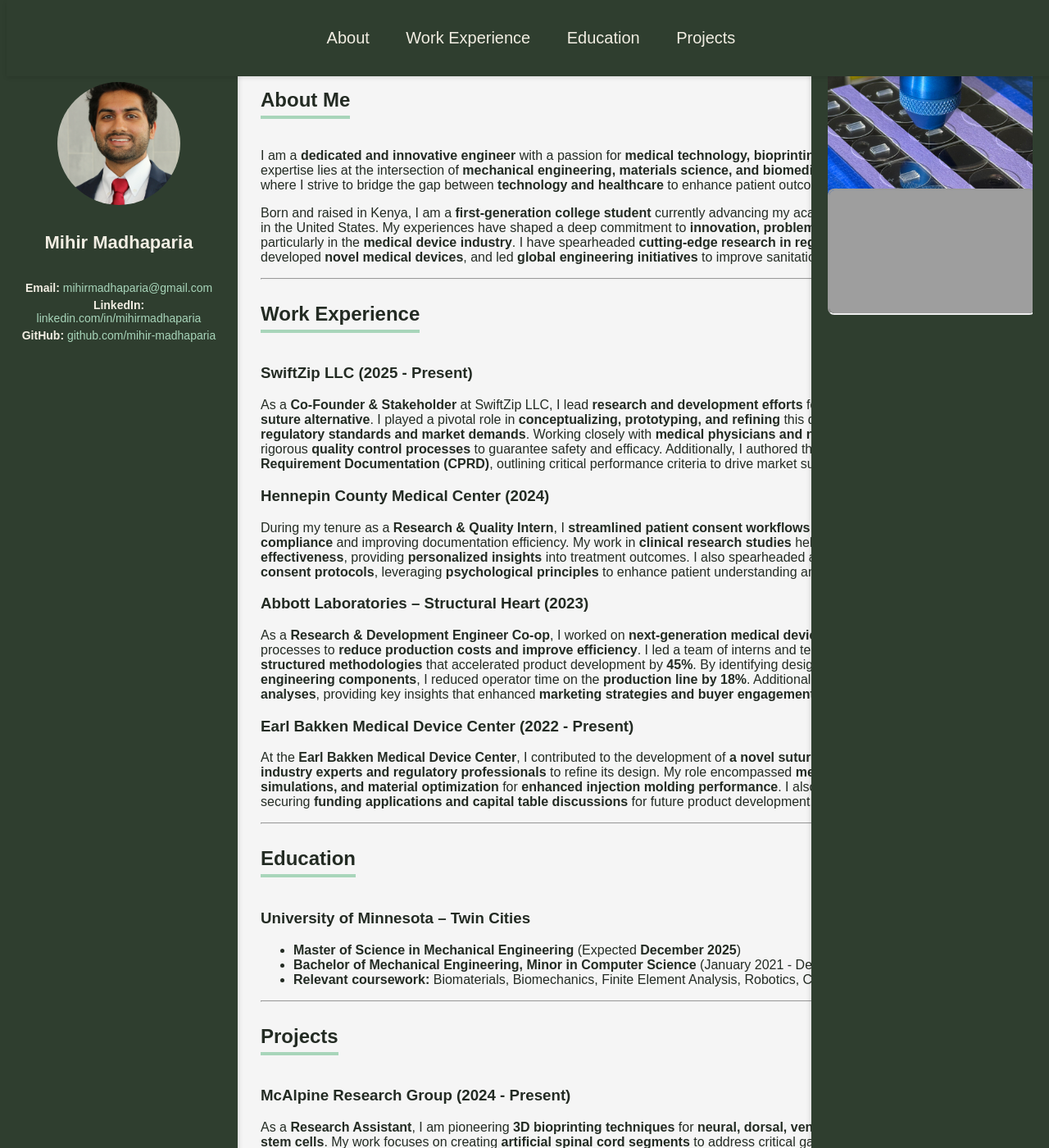
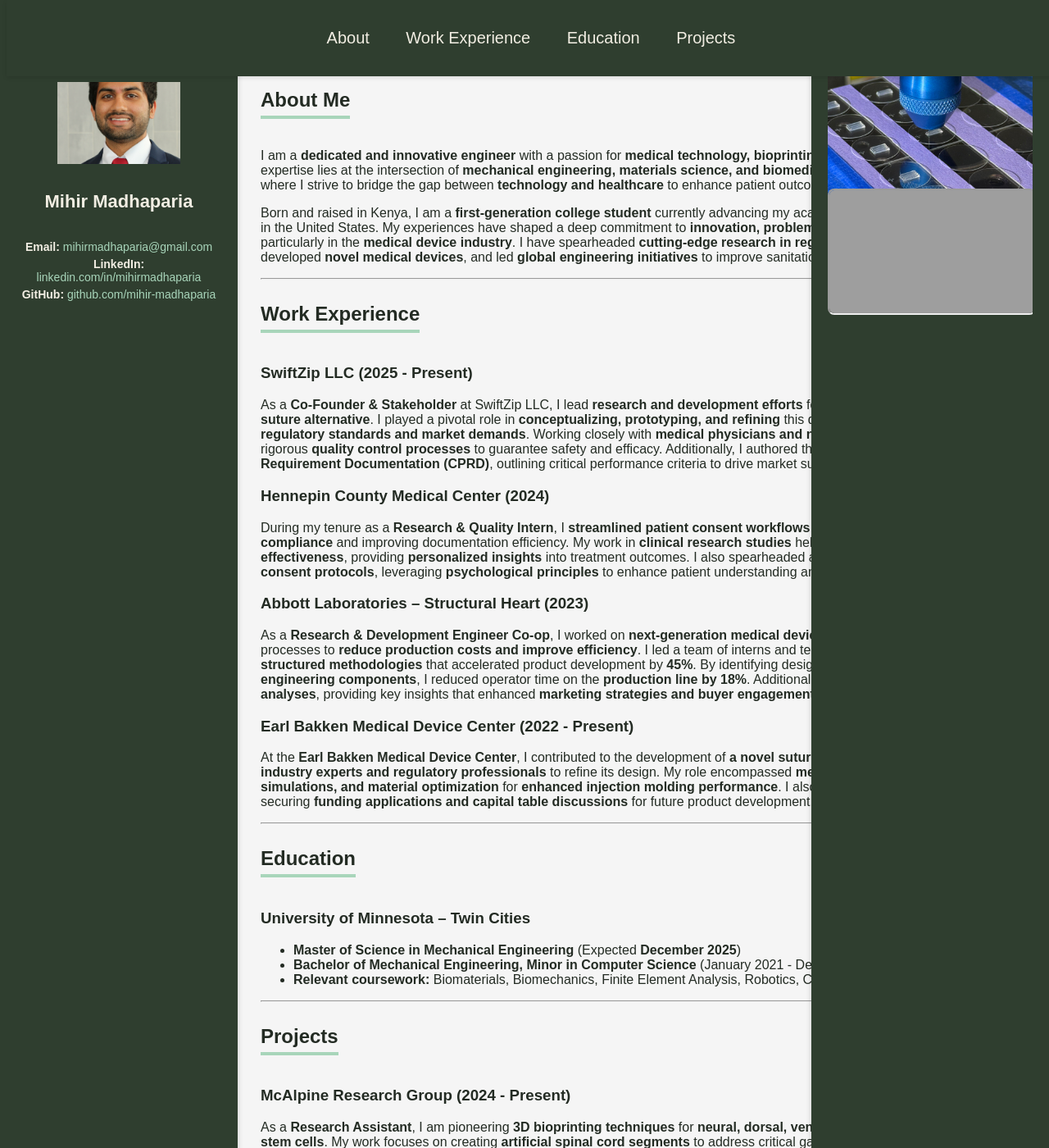
Before and after one commit to mihirmadhaparia/mihirmadhaparia.github.io, a Jekyll site: the page built from README.md, in a window 1280 px wide and 1400 px high. Shown: the whole window at 82% size. Built offline with Jekyll 4.4.1, drawn with Linux system fonts in a browser that asks for light colours; our own code applies the rules of GitHub Pages for plain Markdown files; grey boxes are pictures that could not be loaded.

Commit message:
Update style.css profile pic updates

```diff
--- a/assets/css/style.css
+++ b/assets/css/style.css
@@ -133,9 +133,8 @@ nav a:not(:hover)::after {
 }
 
 .profile-pic {
-    width: 150px;
-    height: 150px;
-    border-radius: 50%;
+    width: 150px; /* Adjust width as needed */
+    height: 100px; /* Adjust height as needed */
     object-fit: cover;
     margin-bottom: 15px;
 }
```
